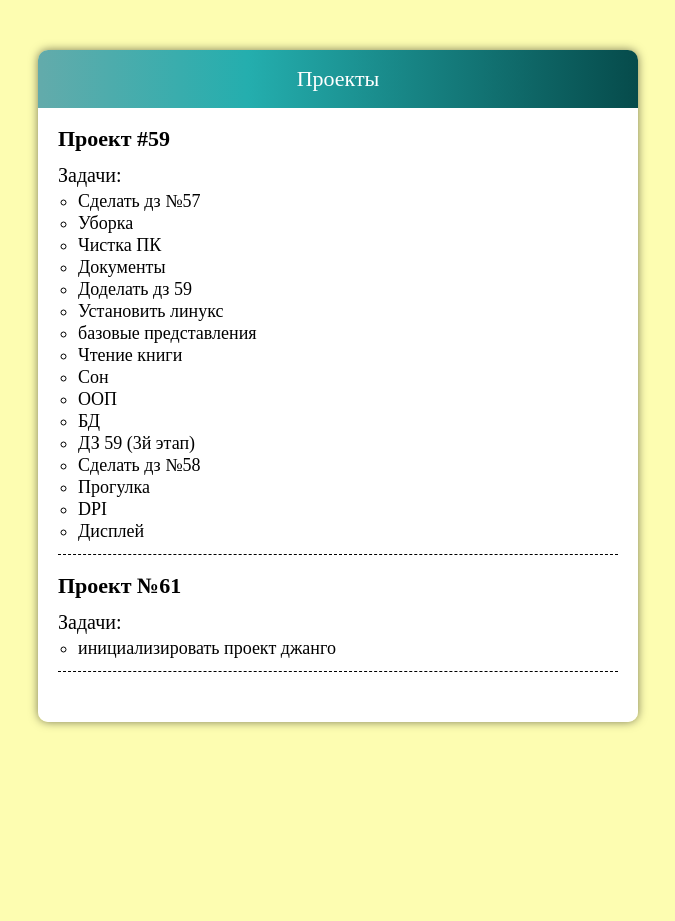
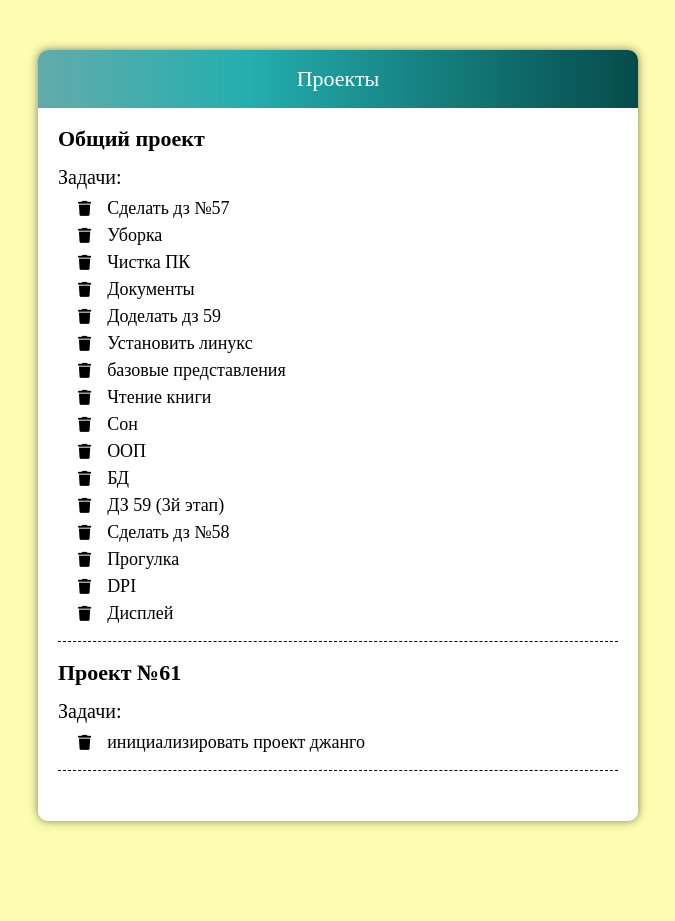
Before and after one commit to TanitaDev/home_work_59_tanita_pak, a Django app: page /projects in a window 1280 px wide. Shown: the part 116-1037 px from the top of the page, without its empty margins (302-977 px from the left). Before the commit the page ends 844 px from the top, so only its background shows below. Run offline with Django 3.2, Linux system fonts and the light colour scheme; data comes from the database, SQL or seed files in the repository.

Commit message:
добавила ссылки на открытие и удаления проекта на странице всех проектов, внесла изменения в стилях

```diff
--- a/app/webapp/fixtures/dump.json
+++ b/app/webapp/fixtures/dump.json
@@ -285,7 +285,7 @@
   "fields": {
     "start_date": "2022-10-18",
     "finish_date": null,
-    "name": "Проект #59",
+    "name": "Общий проект",
     "description": "Добавление базовых классовых представлений и новой модели - Проект"
   }
 },
--- a/app/webapp/static/css/style.css
+++ b/app/webapp/static/css/style.css
@@ -77,6 +77,12 @@ body {
 
 .todo_item i {
     color: rgba(36,174,174,1);
+    transition: all ease 0.2s;
+    font-size: 16px;
+}
+
+.todo_item i:hover {
+    color: #CC3333;
 }
 
 .todo_item_link {
@@ -288,17 +294,44 @@ i {
 
 .project_title {
     font-size: 22px;
-    margin: 0px 0px 15px 0px;
+    margin: 0px 0px 17px 0px;
     font-weight: bold;
 }
 
 .task_label {
     font-size: 20px;
-    margin: 0px 0px 7px 0px;
+    margin: 0px 0px 12px 0px;
 }
 
 .tasks_list_item {
-    margin: 0px 0px 4px 20px;
+    display: flex;
+    margin: 0px 0px 9px 20px;
     font-size: 18px;
-    list-style-type: circle;
 }
+
+.tasks_list_item .task_item {
+    display: block;
+    color: black;
+    transition: all ease 0.2s;
+}
+
+.tasks_list_item .task_item:hover {
+    color: rgb(21 124 124);
+    -webkit-transform: translateX(7px);
+    -ms-transform: translateX(7px);
+    transform: translateX(7px);
+}
+
+.task_trash_icon {
+    margin: 0px 8px 0px 0px;
+}
+
+.task_trash_icon i {
+    font-size: 15px;
+    color: #000000;
+    transition: all ease 0.1s;
+}
+
+.task_trash_icon i:hover {
+    color: #CC3333;
+}
--- a/app/webapp/templates/projects.html
+++ b/app/webapp/templates/projects.html
@@ -13,7 +13,10 @@
         <p class="project_title">{{ p.name }}</p>
         <p class="task_label">Задачи:</p>
         {% for task in p.project.all %}
-        <li class="tasks_list_item">{{ task.summary }}</li>
+        <li class="tasks_list_item">
+            <a class="task_trash_icon" href="{% url 'delete' task.pk %}"><i class="fa-solid fa-trash"></i></a>
+            <a class="task_item" href="{% url 'task_view' task.pk %}">{{ task.summary }}</a>
+        </li>
         {% endfor %}
     </ul>
     {% endfor %}
--- a/app/webapp/views.py
+++ b/app/webapp/views.py
@@ -85,9 +85,6 @@ class ProjectView(ListView):
     context_object_name = "tasks"
     template_name = "projects.html"
 
-    # def get(self, request, *args, **kwargs):
-    #     return render(request, 'projects.html', {'projects': Project.objects.all()})
-
     def get_context_data(self, **kwargs):
         context = super(ProjectView, self).get_context_data(**kwargs)
         context['projects'] = Project.objects.all()
```
